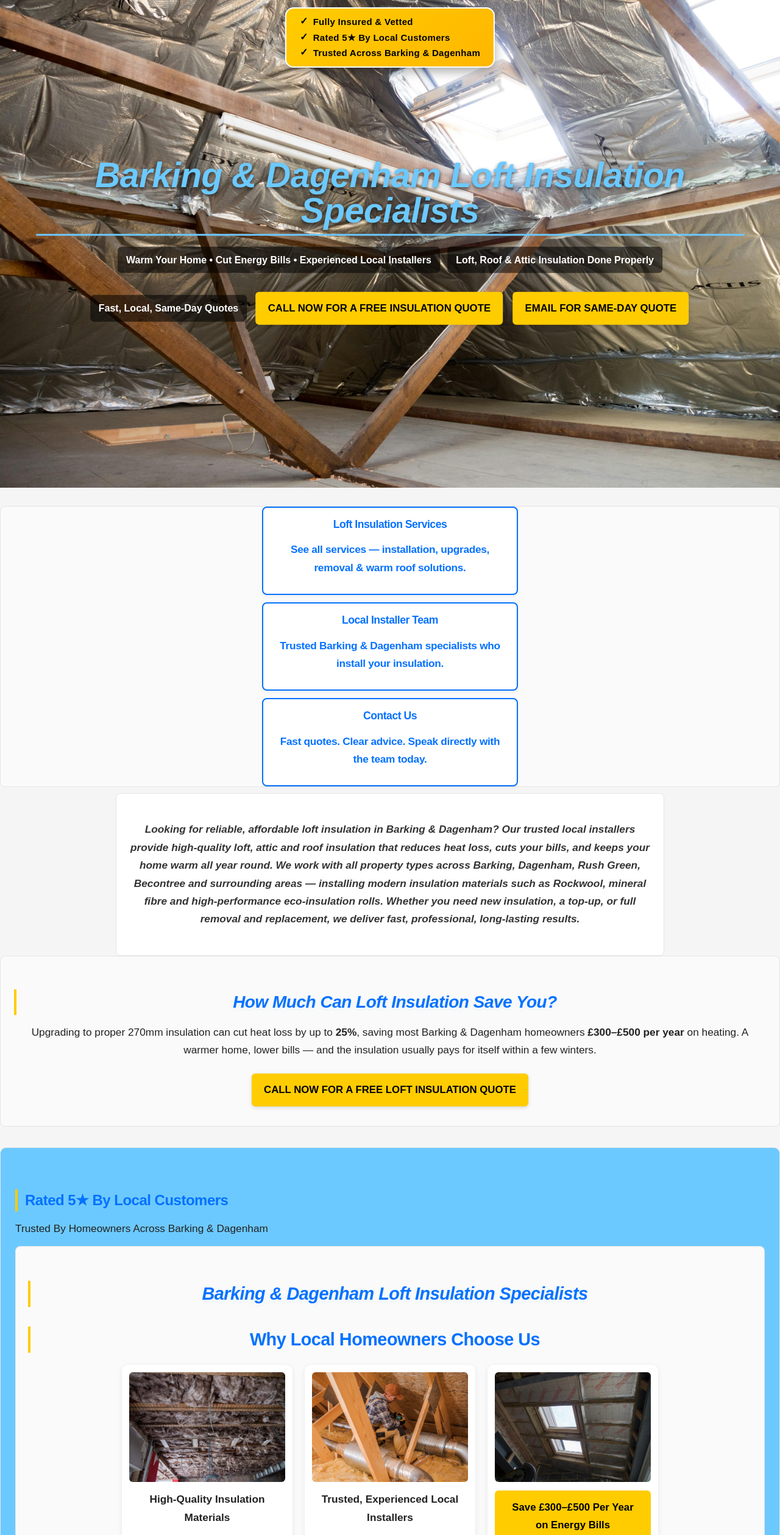
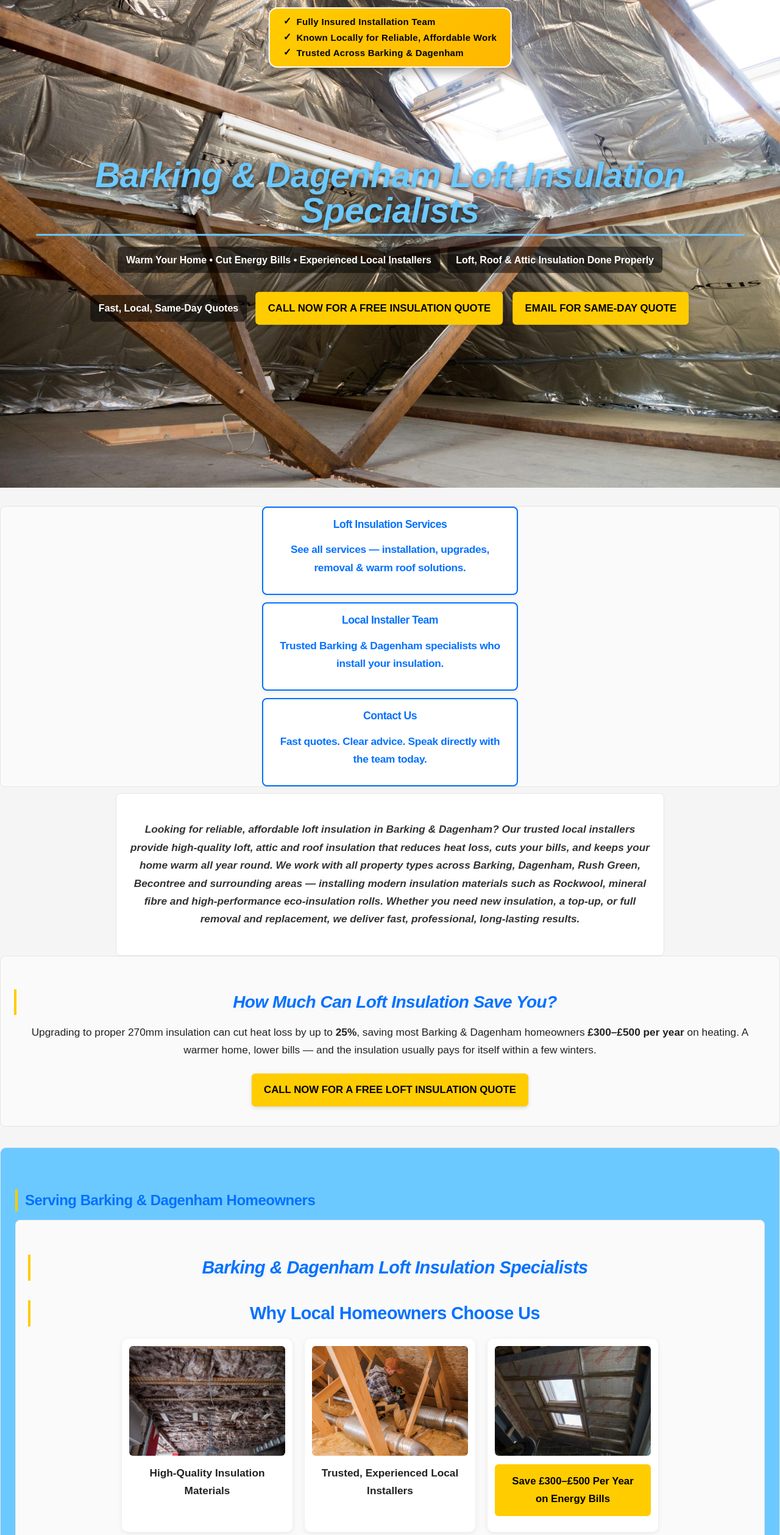
Before and after one commit to Therealr4m/Loftinsulationbarking, a plain HTML site: page index.html in a window 1280 px wide. Shown: the top 2518 px of the page at 61% size. Drawn offline with Linux system fonts and the light colour scheme.

Commit message:
Updated Homepage for Google leg

```diff
--- a/index.html
+++ b/index.html
@@ -78,8 +78,8 @@
 
 <!-- TOP TRUST BAR -->
 <div class="top-trust-bar">
-  <span>Fully Insured & Vetted</span>
-  <span>Rated 5★ By Local Customers</span>
+  <span>Fully Insured Installation Team</span>
+  <span>Known Locally for Reliable, Affordable Work</span>
   <span>Trusted Across Barking & Dagenham</span>
 </div>
 
@@ -157,8 +157,8 @@
 
 <!-- 5 STAR TRUST SECTION -->
 <section class="rating-trust">
-  <h2>Rated 5★ By Local Customers</h2>
-  <p>Trusted By Homeowners Across Barking & Dagenham</p>
+  <h2>Serving Barking & Dagenham Homeowners</h2>
+
 
 
 
```
